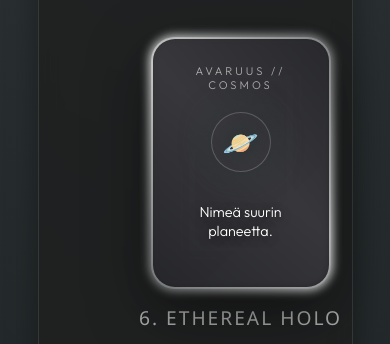
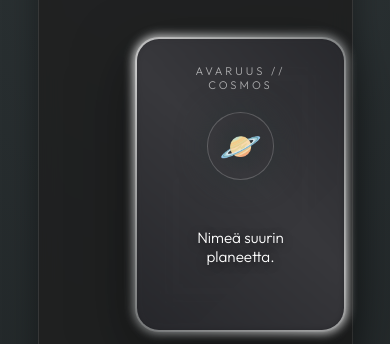
Before and after one commit to KarhuIII/kysymysmestari, a website: page public/cards.html in a window 390 px wide. Shown: the part 2702-3046 px from the top of the page. Drawn offline with nearby package versions, Linux system fonts and the light colour scheme; a web font is replaced by a local one.

Commit message:
Refactor CSS to use vh/vw units for improved responsiveness

```diff
--- a/public/theme.css
+++ b/public/theme.css
@@ -304,7 +304,8 @@ select {
     flex-direction: column;
     align-items: center;
     justify-content: flex-start; /* Content starts from top */
-    width: 75vh;
+    width: 100%;
+    max-width: 75vh;
     perspective: 1000px;
     min-height: 0; /* Allow shrinking if needed */
     padding-top: 20px;
@@ -1133,9 +1134,9 @@ body.game-active .turn-indicator-pill {
 
     .mini-row.special-card-game {
         width: 100% !important;
-        min-width: 100px;
-        height: 60px !important;
-        padding: 5px 10px !important;
+        min-width: 15vw;
+        height: 8vh !important;
+        padding: 0.5vh 1vh !important;
     }
 
     .mini-row.special-card-game .mini-q {
@@ -1155,21 +1156,23 @@ body.game-active .turn-indicator-pill {
         overflow-y: hidden !important; /* Force no scroll if they fit */
     }
 
-    /* Smaller cards for mobile screens */
+    /* Smaller cards for mobile screens - Scalable */
     .card-wrapper.face-down-full,
     .tcg-ethereal {
-        width: 180px !important; /* even smaller */
-        height: 252px !important;
+        width: auto !important;
+        height: 35vh !important;
+        max-width: 80vw;
+        aspect-ratio: 2.5/3.5;
     }
 
     .ethereal-circle {
-        width: 60px !important;
-        height: 60px !important;
-        font-size: 1.8rem !important;
+        width: 8vh !important;
+        height: 8vh !important;
+        font-size: 4vh !important;
     }
 
     .ethereal-question {
-        font-size: 0.9rem !important;
+        font-size: 1.8vh !important;
     }
 }
 
```
